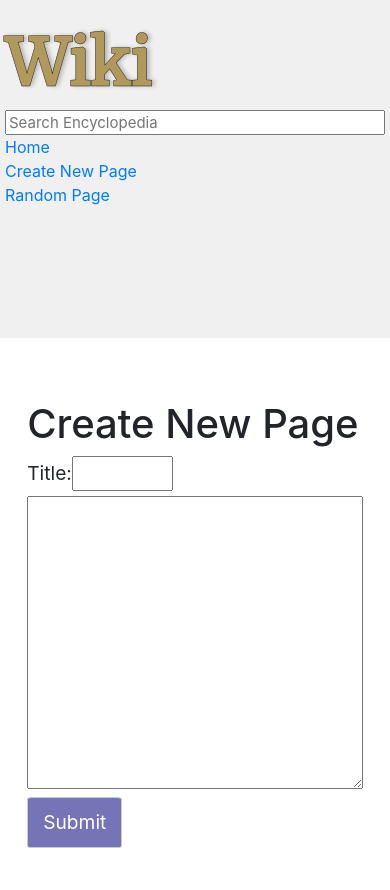
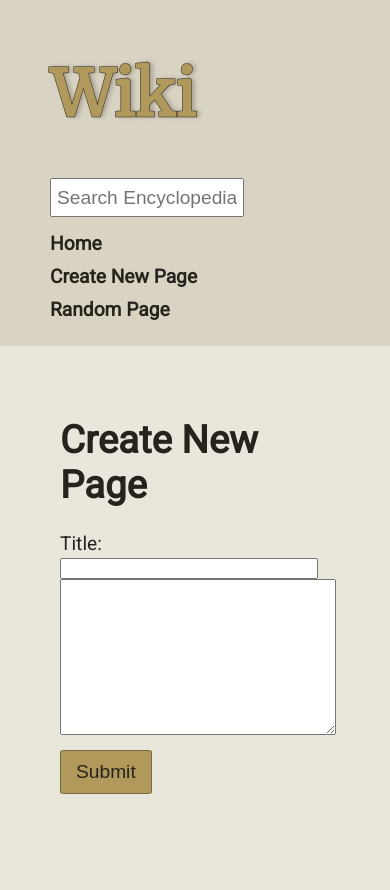
Before and after one commit to VladaPysh/Wiki, a Django app: page /newpage in a window 390 px wide. After the commit the page ends 794 px from the top, so only its background shows below. Run offline with Django 3.2, Linux system fonts and the light colour scheme; some libraries are stand-ins or nearby versions.

Commit message:
edited style

```diff
--- a/encyclopedia/static/encyclopedia/styles.css
+++ b/encyclopedia/static/encyclopedia/styles.css
@@ -1,6 +1,24 @@
 body {
     margin: 0;
-    background-color: white;
+    padding: 0;
+    background-color: rgba(230, 226, 215, 0.85);
+}
+
+body a {
+    color:#25231C;
+    text-decoration: none;
+    padding-top: 5px;
+}
+
+a:hover {
+    text-decoration: underline;
+}
+
+.wiki {
+    display: flex;
+    font-family: Roboto;
+    color: #25231C;
+    font-size: 1.2rem;
 }
 
 code {
@@ -8,37 +26,57 @@ code {
 }
 
 h1 {
-    margin-top: 0px;
     padding-top: 20px;
 }
 
 .main {
-    padding: 5vh;
+    margin: 10px 10px;
+    padding: 15px 50px;
+    flex: 4;
+}
+
+.main li {
+    padding-top: 10px;
+}
+
+.search {
+    width: 180px;
+    line-height: 25px;
+    padding: 5px;
+    margin: 10px 30px;
     font-size: 1.2rem;
 }
 
-.search {
-    width: 100%;
-    font-size: 15px;
-    line-height: 15px;
-}
-
 .sidebar {
-    background-color: #f0f0f0;
+    background-color: #D9D3C3;
     height: 100vh;
+    min-width: 250px;
     padding: 20px;
+    flex: 1;
 }
 
 .sidebar h2 {
-    margin-top: 5px;
+    padding: 10px 30px;
+}
+
+.sidebar_link {
+    font-weight: bold;
+    padding: 5px 30px;
 }
 
 .button {
     padding: 10px 15px;
-    border: 1px solid rgb(200, 200, 214);
-    background-color: rgb(116, 116, 182);
+    border: 1px solid #776b3d;
+    background-color: #B1995B;
     border-radius: 5%;
-    color: white;
+    color: #25231C;
+    cursor: pointer;
+    margin-top: 10px;
+    font-size: 1.2rem;
+}
+
+.button:hover {
+    text-decoration: underline;
 }
 
 .logo {
@@ -50,8 +88,12 @@ h1 {
     text-shadow: 3px 0px 4px rgba(19, 19, 17, 0.25);
 }
 
+.logo:hover {
+    text-decoration: none;
+}
+
 @media screen and (max-width: 770px) {
-    .sidebar {
-        height: 40vh;
+    .wiki {
+        flex-direction: column;
     }
 }
--- a/encyclopedia/templates/encyclopedia/layout.html
+++ b/encyclopedia/templates/encyclopedia/layout.html
@@ -5,31 +5,30 @@
 <html lang="en">
     <head>
         <title>{% block title %}{% endblock %}</title>
-        <link rel="stylesheet" href="https://stackpath.bootstrapcdn.com/bootstrap/4.4.1/css/bootstrap.min.css" integrity="sha384-Vkoo8x4CGsO3+Hhxv8T/Q5PaXtkKtu6ug5TOeNV6gBiFeWPGFN9MuhOf23Q9Ifjh" crossorigin="anonymous">
         <link rel="stylesheet" href="https://fonts.googleapis.com/css?family=Merriweather">
         <link rel="stylesheet" href="https://fonts.googleapis.com/css?family=Roboto">
         <link href="{% static 'encyclopedia/styles.css' %}" rel="stylesheet">
     </head>
     <body>
-        <div class="row">
-            <div class="sidebar col-lg-2 col-md-3">
-                <h2 class="logo">Wiki</h2>
+        <div class="wiki">
+            <div class="sidebar">
+                <h2><a class="logo" href="{% url 'index' %}">Wiki</a></h2>
                 <form action="{% url 'search' %}">
                     <input class="search" type="text" name="q" placeholder="Search Encyclopedia">
                 </form>
-                <div>
+                <div class="sidebar_link">
                     <a href="{% url 'index' %}">Home</a>
                 </div>
-                <div>
+                <div class="sidebar_link">
                     <a href="{% url 'newpage' %}">Create New Page</a>
                 </div>
-                <div>
+                <div class="sidebar_link">
                     <a href="{% url 'randompage' %}">Random Page</a>
                 </div>
                 {% block nav %}
                 {% endblock %}
             </div>
-            <div class="main col-lg-10 col-md-9">
+            <div class="main">
                 {% block body %}
                 {% endblock %}
             </div>
--- a/encyclopedia/views.py
+++ b/encyclopedia/views.py
@@ -5,7 +5,7 @@ import random
 from django import forms
 
 class NewPage(forms.Form):
-    title = forms.CharField(widget=forms.TextInput(attrs={'style': 'width: 30%'}))
+    title = forms.CharField(widget=forms.TextInput(attrs={'style': 'width: 250px'}))
     content = forms.CharField(label="", widget=forms.Textarea(attrs={'style': 'height: 50%;width:100%'}))
 
 def index(request):
```
